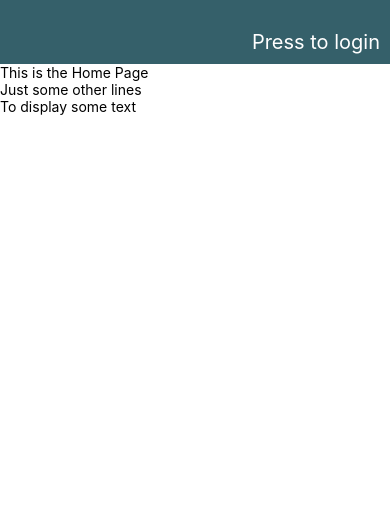
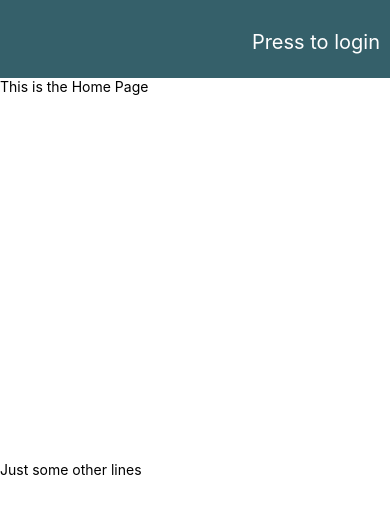
Before and after one commit to collinewait/globo, a React Native app: screen / in a window 390 px wide. Shown: the top 514 px of the page. Built offline with nearby package versions, Linux system fonts and the light colour scheme.

Commit message:
add a sample layout

```diff
--- a/app/sections/Header.js
+++ b/app/sections/Header.js
@@ -32,8 +32,8 @@ export class Header extends React.Component {
     },
     headStyle: {
         paddingTop: 30,
-        paddingBottom: 10,
         paddingRight: 10,
-        backgroundColor: '#35606a'
+        backgroundColor: '#35606a',
+        flex: 1
     }
 });
--- a/app/views/Home.js
+++ b/app/views/Home.js
@@ -5,12 +5,17 @@ import { Header } from '../sections/Header';
 export class Home extends React.Component {
     render(){
         return(
-            <View>
+            <View style={styles.container}>
                 <Header message='Press to login' />
-                <Text>This is the Home Page</Text>
-                <Text>Just some other lines</Text>
-                <Text>To display some text</Text>
+                <Text style={{flex: 8}}>This is the Home Page</Text>
+                <Text style={{flex: 8}}>Just some other lines</Text>
             </View>
         );
     }
 }
+
+const styles = StyleSheet.create({
+    container: {
+        flex: 1
+    }
+});
```
